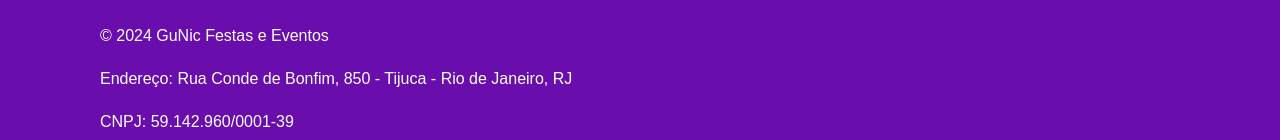
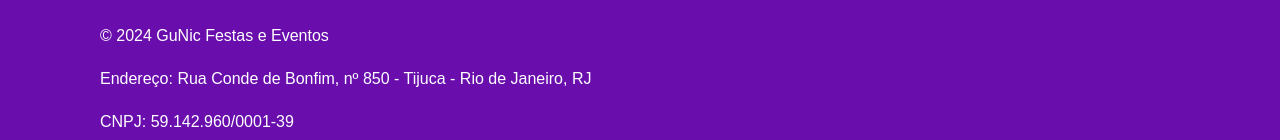
Before and after one commit to Kayyat/gunic-festas, a React (Create React App) app: page /contato in a window 1280 px wide. Shown: the part 812-952 px from the top of the page. Built offline with nearby package versions, Linux system fonts and the light colour scheme.

Commit message:
Subindo os arquivos do projeto para o GitHub

```diff
--- a/src/components/Footer.js
+++ b/src/components/Footer.js
@@ -6,7 +6,7 @@
     <footer className="footer">
       <div className="footer-container">
         <p className="footer-text">© 2024 GuNic Festas e Eventos</p>
-        <p className="footer-text">Endereço: Rua Conde de Bonfim, 850 - Tijuca - Rio de Janeiro, RJ</p>
+        <p className="footer-text">Endereço: Rua Conde de Bonfim, nº 850 - Tijuca - Rio de Janeiro, RJ</p>
         <p className="footer-text">CNPJ: 59.142.960/0001-39</p>
         <p className="footer-text">Telefone: 21 97714-1344</p>
         <p className="footer-text">Criado e Desenvolvido por: Maze - Soluções Tecnológicas</p>
```
